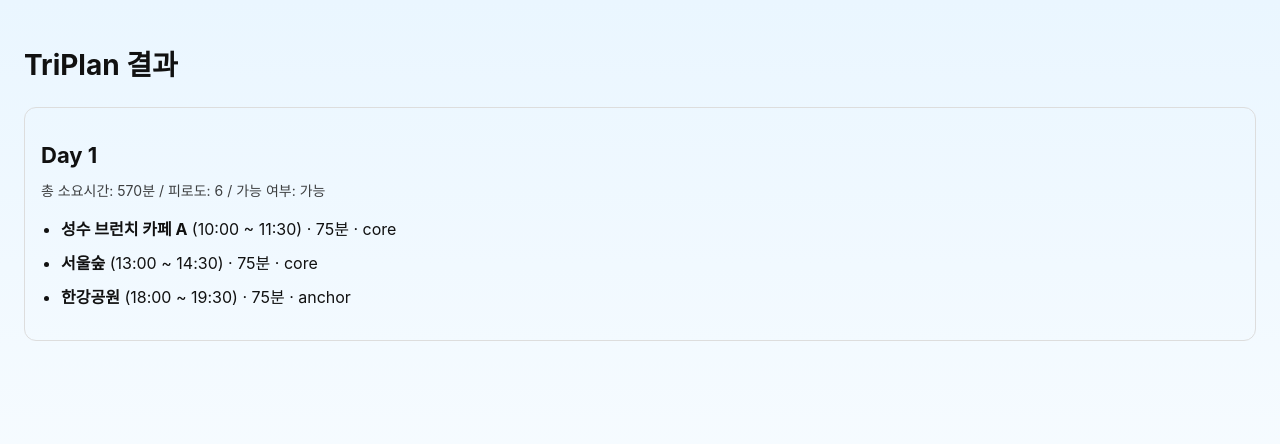
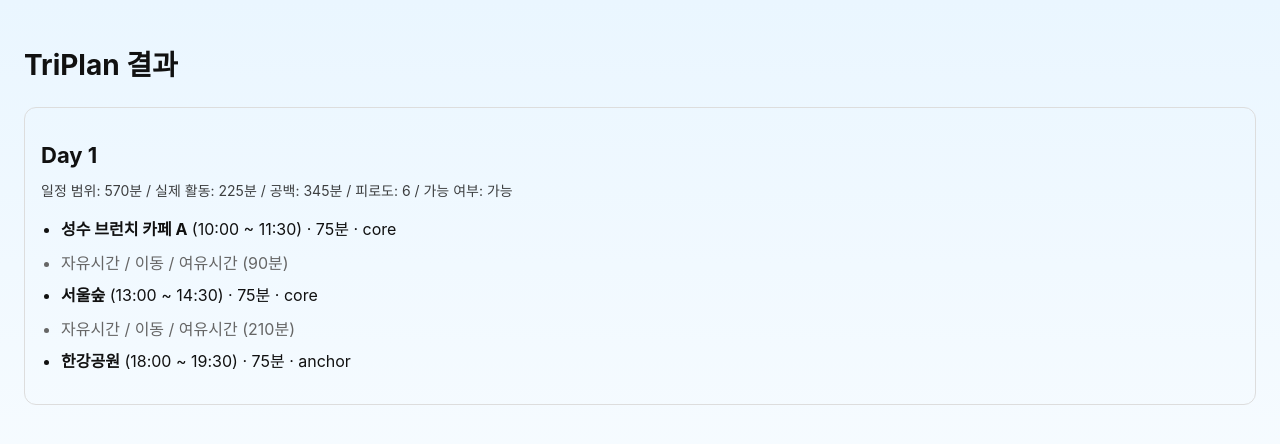
Before and after one commit to grantpaik100-lgtm/triplan-mvp2, a Next.js app: page /trip/result in a window 1280 px wide. Shown: the top 444 px of the page. Built offline with nearby package versions, Linux system fonts and the light colour scheme.

Commit message:
Update page.tsx

```diff
--- a/app/trip/result/page.tsx
+++ b/app/trip/result/page.tsx
@@ -117,7 +117,9 @@ export default function TripResultPage() {
           <h2 style={{ fontSize: 22, marginBottom: 12 }}>Day {day.day}</h2>
 
           <div style={{ marginBottom: 12, fontSize: 14, opacity: 0.8 }}>
-            총 소요시간: {day.report.totalMinutes}분 / 피로도: {day.report.totalFatigue}
+  일정 범위: {day.report.totalMinutes}분 / 실제 활동: {day.report.activeMinutes}분 / 공백: {day.report.gapMinutes}분
+  {" / "}
+  피로도: {day.report.totalFatigue}
   {" / "}
   가능 여부: {day.report.isFeasible ? "가능" : "조정 필요"}
 </div>
@@ -129,8 +131,19 @@ export default function TripResultPage() {
           )}
 
           <ul style={{ paddingLeft: 20 }}>
-            {day.items.map((item) => (
-              <li key={item.experienceId} style={{ marginBottom: 10 }}>
+  {day.items.map((item, index) => {
+    const prev = index > 0 ? day.items[index - 1] : null;
+    const gapMinutes = prev ? (item.startSlot - prev.endSlot) * 30 : 0;
+
+    return (
+      <div key={item.experienceId}>
+        {gapMinutes > 0 && (
+          <li style={{ marginBottom: 8, color: "#666" }}>
+            자유시간 / 이동 / 여유시간 ({gapMinutes}분)
+          </li>
+        )}
+
+        <li style={{ marginBottom: 10 }}>
           <strong>{item.placeName}</strong>{" "}
           ({slotToTimeString(item.startSlot)} ~ {slotToTimeString(item.endSlot)})
           {" · "}
@@ -138,7 +151,9 @@ export default function TripResultPage() {
           {" · "}
           {item.priority}
         </li>
-            ))}
+      </div>
+    );
+  })}
 </ul>
         </section>
       ))}
```
Lines whose indentation alone changed are shown as unchanged.
